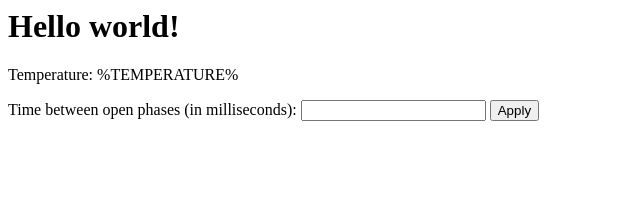
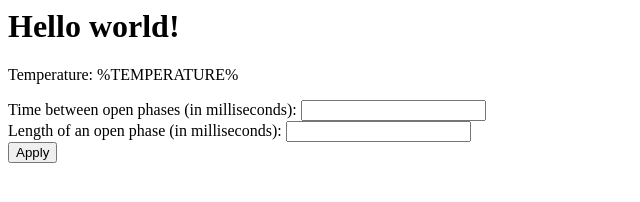
Before and after one commit to rodetroner/iot-greenhouse, a plain HTML site: page data/index.html in a window 1280 px wide. Shown: the whole page, without its empty margins (0-640 px from the left). Drawn offline with Linux system fonts and the light colour scheme.

Commit message:
Add a new field to form

```diff
--- a/data/index.html
+++ b/data/index.html
@@ -4,7 +4,9 @@
 		<p>Temperature: %TEMPERATURE%</p>
 		<form>
 			<label for="interval">Time between open phases (in milliseconds):</label>
-			<input type="number" name="interval">
+			<input type="number" name="interval"><br>
+			<label for="on_length">Length of an open phase (in milliseconds):</label>
+			<input type="number" name="on_length"><br>
 			<input type="submit" value="Apply">
 		</form>
 	</body>
```
